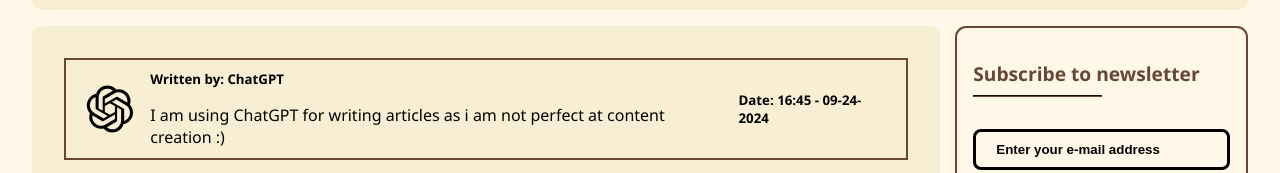
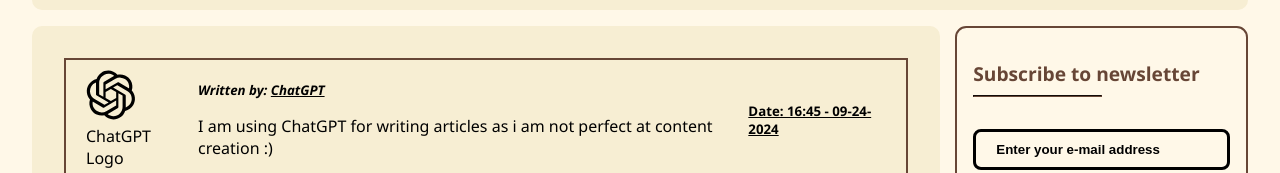
Before and after one commit to ammar-Mohamed-elz3eeem/simple-blog-website, a plain HTML site: page blog-php.html in a window 1280 px wide. Shown: the part 344-517 px from the top of the page. Drawn offline with Linux system fonts and the light colour scheme; files whose address does not match are found by name.

Commit message:
Edit author info section to use blockquotes + paragraphs

```diff
--- a/blog-php.html
+++ b/blog-php.html
@@ -43,14 +43,17 @@
             <div class="ud-grid ud-card-cols-4">
                 <div class="blogpost ud-flex ud-flex-column ud-sm-gap ud-bg-secondary ud-sm-padding padding-inline-md">
                     <div class="author-info ud-flex ud-items-between ud-sm-gap ud-items-center">
-                        <img alt="ChatGPT LOGO" src="./assets/images/chatgpt.svg" width="50px" />
+                        <figure>
+                            <img alt="ChatGPT LOGO" src="./assets/images/chatgpt.svg" width="50px" />
+                            <figcaption>ChatGPT Logo</figcaption>
+                        </figure>
                         <div class="author-bio ud-flex-grow ud-flex ud-flex-column ud-sm-gap">
-                            <h5>Written by: ChatGPT</h5>
-                            <p>
+                            <em><h5>Written by: <u>ChatGPT</u></h5></em>
+                            <blockquote cite="https://chat.openai.com">
                                 I am using ChatGPT for writing articles as i am not perfect at content creation :)
-                            </p>
+                            </blockquote>
                         </div>
-                        <h5>Date: 16:45 - 09-24-2024</h5>
+                        <h5><u>Date: 16:45 - 09-24-2024</u></h5>
                     </div>
                     <div class="outer-post-content">
                         <h3>Understanding PHP: A Beginner’s Guide</h3>
```
Also changed, not shown: blog-samsung-memory-ai.html (+8 -5 lines), blog-samsung-memory-dram.html (+8 -5 lines), blog-samsung-memory-nand.html (+8 -5 lines).
